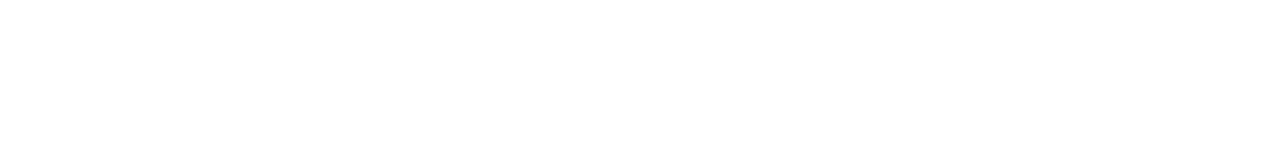
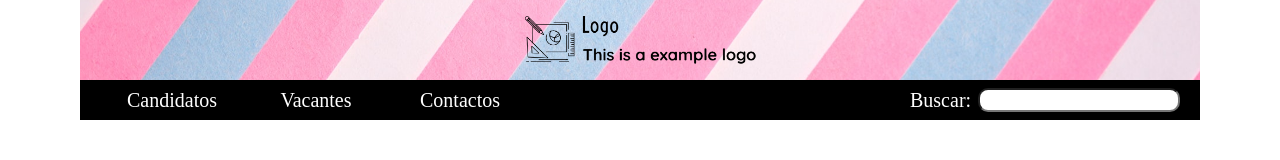
Before and after one commit to BAries/TWPage, a plain HTML site: page index.html in a window 1280 px wide. Drawn offline with Linux system fonts and the light colour scheme.

Commit message:
Header ready

```diff
--- a/index.html
+++ b/index.html
@@ -5,10 +5,35 @@
     <meta http-equiv="X-UA-Compatible" content="IE=edge">
     <meta name="viewport" content="width=device-width, initial-scale=1.0">
     <link rel="stylesheet" href="./styles/styles.css">
-    <title>Document</title>
+    <title>TWProyect</title>
 </head>
 <body>
-    <header></header>
+    <header class="grid-container">
+        <div class="header-banner grid-container">
+            <a href="">
+                <img src="./assets/icons/Logo-logos_black_short.png" alt="Logo ejemplo">
+            </a>
+        </div>
+        <div class="header-nav">
+            <nav>
+                <ul>
+                    <li class="nav-item">
+                        <a href="">Candidatos</a>
+                    </li>
+                    <li class="nav-item">
+                        <a href="">Vacantes</a>
+                    </li>
+                    <li class="nav-item">
+                        <a href="">Contactos</a>
+                    </li>
+                </ul>
+            </nav>
+            <div class="nav-finder">
+                <span>Buscar: </span>
+                <input type="text" id="finder">
+            </div>
+        </div>
+    </header>
     <main></main>
     <footer></footer>
 </body>
--- a/styles/styles.css
+++ b/styles/styles.css
@@ -4,7 +4,7 @@
     --second-color: #eeeeee;
     --third-color: #393e46;
     --fourth-color: #929aab;
-    --header-height: 70px;
+    --header-height: 120px;
     --footer-height: 30px;
     --main-height: calc(100vh - ((var(--header-height) + var(--footer-height))));
 
@@ -24,7 +24,82 @@
 html {
     font-size: 62.5%;
 }
+body {
+    width: 100%;
+    display: flex;
+    justify-content: center;
+}
 .grid-container {
     max-width: 1120px;
     display: grid;
 }
+
+/* Header */
+header {
+    width: 100%;
+    height: var(--header-height);
+    background-color: var(--black-color);
+}
+.header-banner {
+    width: 100%;
+    height: 80px;
+    place-items: center;
+    background-image: url("../assets/imgs/header-flag.jpg");
+    background-position: center;
+    background-repeat: no-repeat;
+    background-size: cover;
+}
+.header-banner img {
+    height: 60px;
+}
+.header-nav {
+    width: 100%;
+    height: calc(var(--header-height) - 80px);
+    padding: 0 20px;
+    display: flex;
+    justify-content: space-between;
+    align-items: center;
+    color: white;
+    font-size: 2rem;
+}
+.header-nav nav {
+    width: 40%;
+    height: 100%;
+}
+.header-nav nav ul {
+    width: 100%;
+    height: 100%;
+    display: grid;
+    grid-template-columns: repeat(3, 1fr);
+    list-style: none;
+}
+.header-nav .nav-item {
+    width: 100%;
+    height: 100%;
+}
+.header-nav .nav-item a {
+    width: 100%;
+    height: 100%;
+    padding: calc(((var(--header-height) - 80px) - 2.3rem) / 2);
+    display: inline-block;
+    color: white;
+    font-size: 2rem;
+    text-align: center;
+    text-decoration: none;
+}
+.header-nav .nav-item a:hover {
+    background-color: var(--pink-color);
+}
+.header-nav .nav-finder {
+    width: 25%;
+    height: 100%;
+    display: flex;
+    align-items: center;
+}
+.header-nav .nav-finder input {
+    width: 100%;
+    padding: 0 10px;
+    margin-left: 7px;
+    height: 24px;
+    border-radius: 10px;
+}
--- a/styles/stylesv2.css
+++ /dev/null
@@ -1,88 +0,0 @@
-/* Variables */
-:root {
-    --first-color: #f7f7f7;
-    --second-color: #eeeeee;
-    --third-color: #393e46;
-    --fourth-color: #929aab;
-    --header-height: 70px;
-    --footer-height: 30px;
-    --main-height: calc(100vh - ((var(--header-height) + var(--footer-height))));
-
-    /* Actual colors */
-}
-
-/* Globales */
-* {
-    box-sizing: border-box;
-    padding: 0;
-    margin: 0;
-}
-html {
-    font-size: 62.5%;
-}
-.container {
-    max-width: 1120px;
-    display: grid;
-    place-content: center;
-}
-.grid-container {
-    max-width: 1120px;
-    display: grid;
-    place-content: center;
-}
-
-/* Header */
-header {
-    width: 100%;
-    height: var(--header-height);
-    padding: 0 30px;
-    display: flex;
-    justify-content: space-between;
-    background-color: var(--fourth-color);
-}
-.header-logo-container img {
-    height: 60px;
-    object-fit: contain;
-}
-.nav-list-items {
-    width: 400px;
-    height: 100%;
-    display: grid;
-    grid-template-columns: repeat(4, 1fr);
-    place-items: center;
-    list-style: none;
-}
-.nav-list-items .nav-item {
-    width: 100%;
-    height: 100%;
-}
-.nav-list-items .nav-item a {
-    height: 100%;
-    width: 100%;
-    padding: calc((var(--header-height) - 2rem)/2) 0;
-    display: inline-block;
-    color: black;
-    font-size: 1.8rem;
-    text-decoration: none;
-    text-align: center;
-}
-.nav-list-items .nav-item a:hover {
-    color: var(--second-color);
-    background-color: var(--third-color);
-}
-
-/* Main */
-
-/*.Sección Home.*/
-.home {
-    width: 100%;
-    height: var(--main-height);
-    background-color: #eeeeee;
-}
-
-/* Footer */
-footer {
-    width: 100%;
-    height: var(--footer-height);
-    background-color: var(--third-color);
-}
```
Also changed, not shown: indexv2.html (deleted, +0 -44 lines), assets/imgs/header-flag2.jpg (added), credits.txt.
